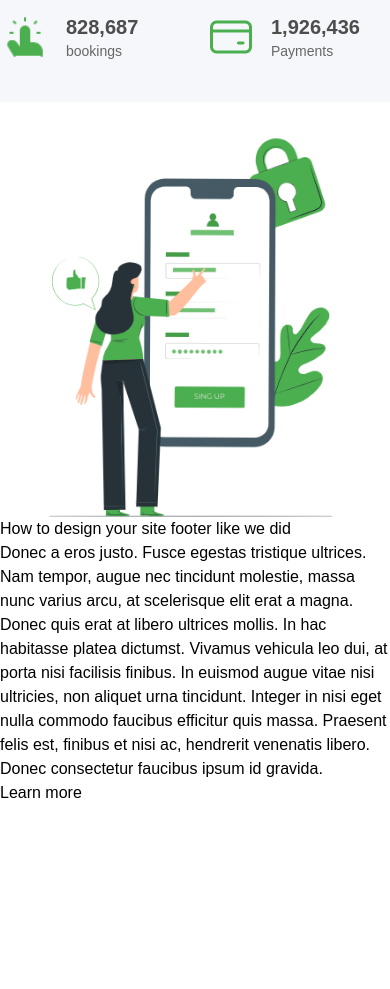
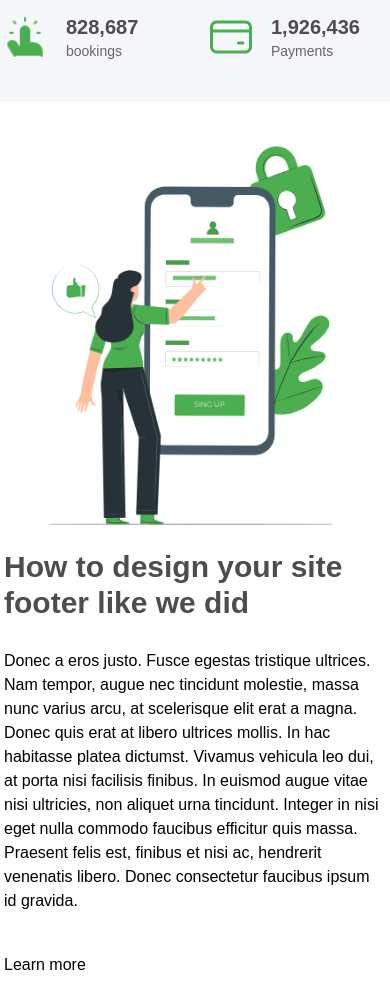
Before and after one commit to sam-0905/Nexcent, a Next.js app in the folder nexora/: page / in a window 390 px wide. Shown: the part 3740-4729 px from the top of the page. Before the commit the page ends 4545 px from the top, so only its background shows below. Built offline with nearby package versions, Linux system fonts and the light colour scheme.

Commit message:
styles - Adjust spacing and layout for mobile responsiveness

```diff
--- a/nexora/Components/section/testimonial.tsx
+++ b/nexora/Components/section/testimonial.tsx
@@ -4,8 +4,8 @@ import Link from "next/link"
 
 const Testimonials = () => {
     return (  <>
-    <div>
-        <div>
+    <div className="flex flex-col items-center justify-between mt-10 gap-3 ml-auto md:flex-row">
+        <div className="flex-1">
             <Image
             src={testimonial.logo.src}
             alt={testimonial.logo.alt}
@@ -13,8 +13,8 @@ const Testimonials = () => {
             height={400}
             />
         </div>
-        <div>
-            <h2>{testimonial.title}</h2>
+        <div className="flex-1 space-y-10 m-1 py-2">
+            <h2 className="text-3xl font-bold text-[#4D4D4D] mb-7">{testimonial.title}</h2>
             <p>{testimonial.para}</p>
             <Link href={testimonial.cta.href}>{testimonial.cta.label}</Link>
         </div>
```
